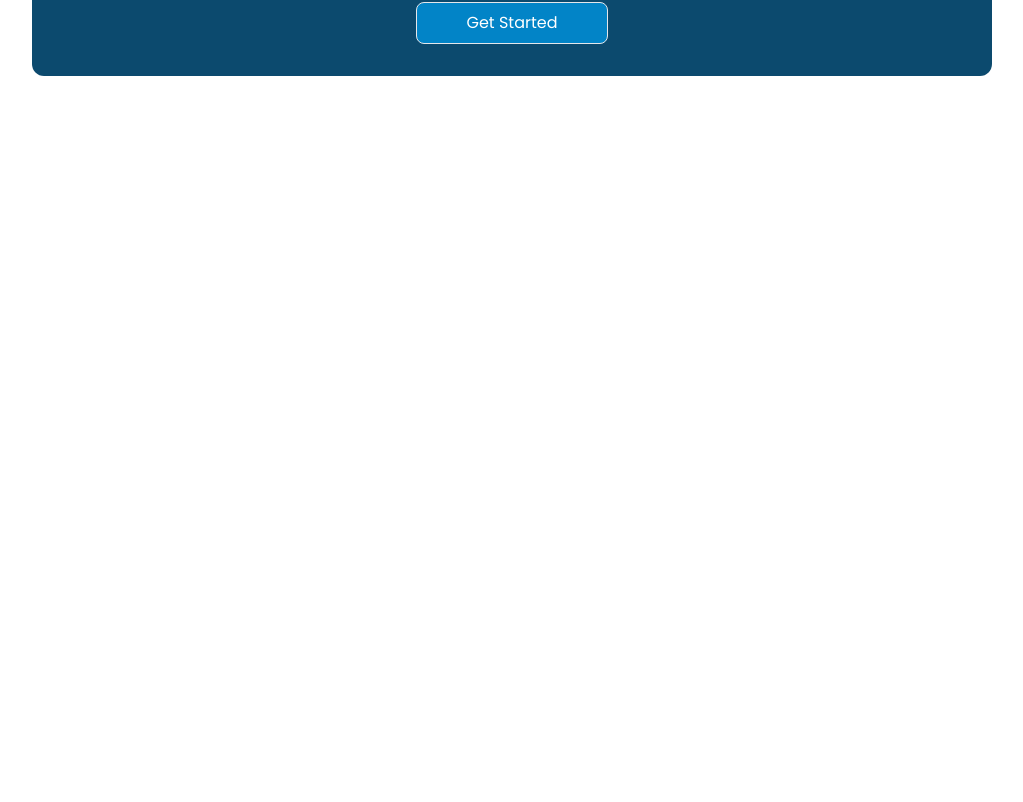
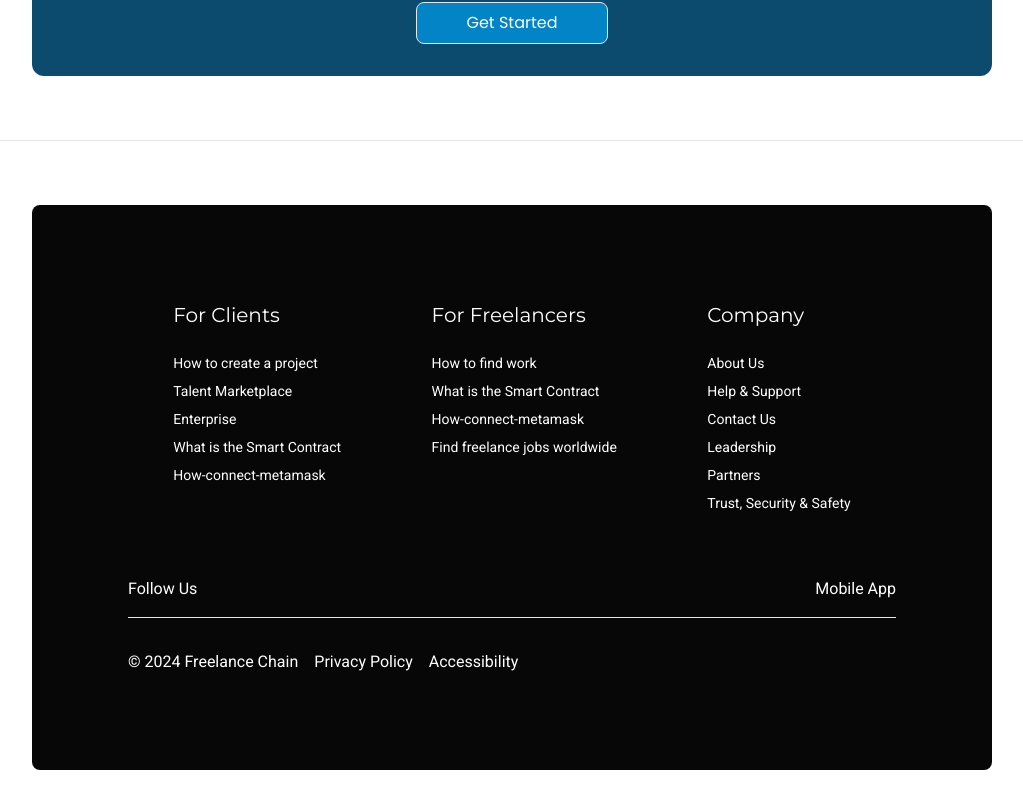
Before and after one commit to freelance-chain/frontend, a React (Vite) app: page / in a window 1280 px wide. Shown: the part 1934-2736 px from the top of the page, without its empty margins (128-1151 px from the left). Before the commit the page ends 2074 px from the top, so only its background shows below. Built offline with nearby package versions, Linux system fonts and the light colour scheme.

Commit message:
feature: footer

```diff
--- a/src/components/Layout.tsx
+++ b/src/components/Layout.tsx
@@ -1,6 +1,7 @@
 // src/components/Layout.tsx
 import { ReactNode } from 'react';
 import Navbar from './navbar/Navbar';
+import Footer from './footer/Footer'
 
 interface Props {
     children?: ReactNode
@@ -12,6 +13,8 @@
         <div>
             <Navbar />
             <main className='lg:mt-24 mt-32'>{children}</main>
+            <hr />
+            <Footer />
         </div>
     );
 };
--- /dev/null
+++ b/src/components/footer/Footer.tsx
@@ -0,0 +1,130 @@
+import { Link } from 'react-router-dom'
+
+const clientLinks = [
+    {
+        title: "How to create a project",
+        href: "/how-to-create"
+    },
+    {
+        title: "Talent Marketplace",
+        href: "/talent-marketplace"
+    },
+    {
+        title: "Enterprise",
+        href: "/enterprise"
+    },
+    {
+        title: "What is the Smart Contract",
+        href: "/what-smart-contract"
+    },
+    {
+        title: "How-connect-metamask",
+        href: '/how-connect-metamask'
+    }
+]
+
+const freelancerLinks = [
+    {
+        title: "How to find work",
+        href: "/how-find-work"
+    },
+    {
+        title: "What is the Smart Contract",
+        href: "/what-smart-contract"
+    },
+    {
+        title: "How-connect-metamask",
+        href: '/how-connect-metamask'
+    },
+    {
+        title: "Find freelance jobs worldwide",
+        href: '/jobs'
+    }
+]
+
+const companyLinks = [
+    {
+        title: "About Us",
+        href: '/about-us'
+    },
+    {
+        title: "Help & Support",
+        href: '/support'
+    },
+    {
+        title: "Contact Us",
+        href: "/contact-us"
+    },
+    {
+        title: "Leadership",
+        href: "/leadership"
+    },
+    {
+        title: "Partners",
+        href: "/partners"
+    },
+    {
+        title: "Trust, Security & Safety",
+        href: '/trust-and-safety'
+    }
+]
+
+const Footer = () => {
+    return (
+        <div className='w-full flex flex-col justify-center items-center lg:mt-16 lg:mb-8'>
+            <div className='lg:w-3/4 lg:flex lg:flex-col bg-[#070707] text-white lg:p-24 rounded-lg'>
+                <div className='lg:flex justify-around'>
+                    <div className='flex flex-col'>
+                        <h1 className='text-xl font-serif'> For Clients </h1>
+                        <div className='mt-2 lg:mt-4'>
+                            {clientLinks.map((link) => (
+                                <Link to={link.href} className='flex flex-col mt-2'>
+                                    <h1 className='text-sm font-roboto hover:underline'> {link.title} </h1>
+                                </Link>
+                            ))}
+                        </div>
+                    </div>
+                    <div className='flex flex-col'>
+                        <h1 className='text-xl font-serif'> For Freelancers </h1>
+                        <div className='mt-2 lg:mt-4'>
+                            {freelancerLinks.map((link) => (
+                                <Link to={link.href} className='flex flex-col mt-2'>
+                                    <h1 className='text-sm font-roboto hover:underline'> {link.title} </h1>
+                                </Link>
+                            ))}
+                        </div>
+                    </div>
+                    <div className='flex flex-col'>
+                        <h1 className='text-xl font-serif'> Company </h1>
+                        <div className='mt-2 lg:mt-4'>
+                            {companyLinks.map((link) => (
+                                <Link to={link.href} className='flex flex-col mt-2'>
+                                    <h1 className='text-sm font-roboto hover:underline'> {link.title} </h1>
+                                </Link>
+                            ))}
+                        </div>
+                    </div>
+                </div>
+                <div className='lg:flex lg:justify-between lg:mt-16'>
+                    <div className='flex'>
+                        <h1 className='font-roboto'> Follow Us </h1>
+                        {/* Social Media Links */}
+                    </div>
+                    <div>
+                        <h1 className='font-roboto'> Mobile App </h1>
+                        {/* Mobile Apps links */}
+                    </div>
+                </div>
+                <hr className='mt-4' />
+                <div className='lg:flex lg:space-x-4 lg:mt-8'>
+                    <h1 className='font-roboto'> © 2024 Freelance Chain </h1>
+                    <Link to={'/privacy-policy'} className='hover:underline font-roboto'> Privacy Policy </Link>
+                    <Link to={'/accessibility'} className='hover:underline font-roboto'> Accessibility </Link>
+                </div>
+            </div>
+
+        </div>
+    )
+}
+
+export default Footer
```
